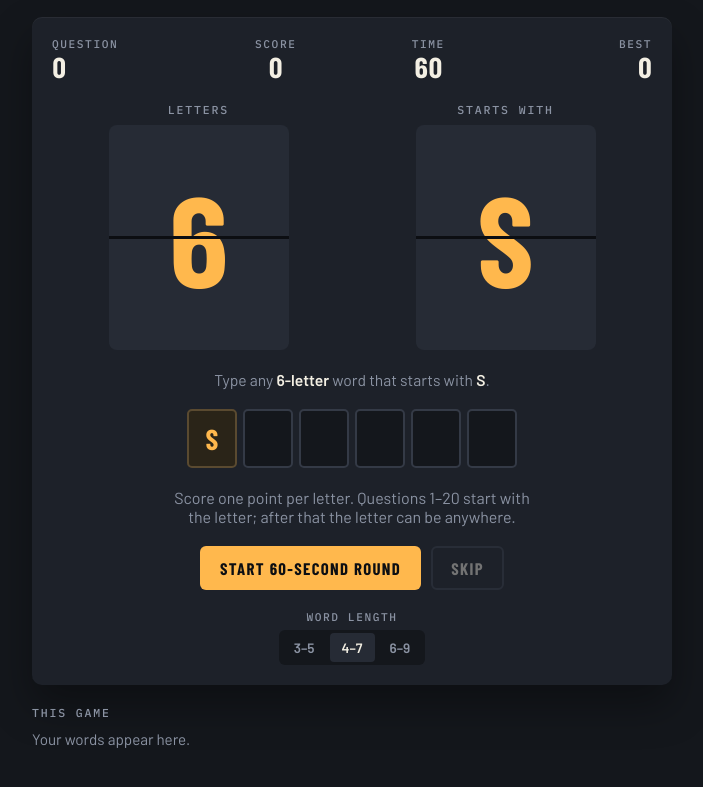
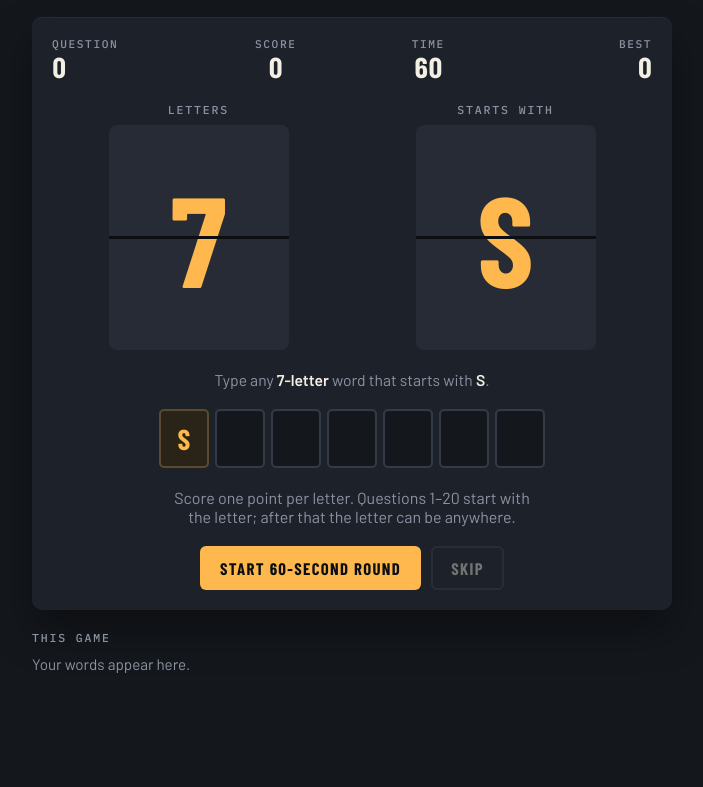
Before and after one commit to peterpppp1111/letter-board, a plain HTML site: page index.html in a window 1280 px wide. Shown: the part 165-952 px from the top of the page, without its empty margins (288-991 px from the left). After the commit the page ends 886 px from the top, so only its background shows below. Drawn offline with nearby package versions, Linux system fonts and the light colour scheme; a web font is replaced by a local one.

Commit message:
Remove word-length setting; boards use any length from 3 to 9
Co-Authored-By: Claude Opus 5.5 <noreply@anthropic.com>
Claude-Session: https://claude.ai/code/session_01CNHCu7ZkFx6C4Lt1DgWCgB

```diff
--- a/index.html
+++ b/index.html
@@ -121,15 +121,8 @@ button {
 .ghost { background: transparent; color: var(--ink); border-color: #3a404c; }
 .ghost:hover { border-color: var(--muted); }
 button:disabled { opacity: .4; cursor: default; }
-button:focus-visible, .seg button:focus-visible { outline: 2px solid var(--amber); outline-offset: 2px; }
+button:focus-visible { outline: 2px solid var(--amber); outline-offset: 2px; }
 
-/* settings */
-.settings { display: flex; gap: 16px; flex-wrap: wrap; justify-content: center; }
-.setting { display: flex; flex-direction: column; gap: 6px; align-items: center; }
-.setting .k { font-family: var(--mono); font-size: .7rem; letter-spacing: .14em; text-transform: uppercase; color: var(--muted); }
-.seg { display: inline-flex; background: var(--board); border-radius: 6px; padding: 3px; gap: 3px; }
-.seg button { font-family: var(--body); font-weight: 600; font-size: .85rem; letter-spacing: 0; text-transform: none; padding: 6px 12px; border: 0; background: transparent; color: var(--muted); border-radius: 4px; }
-.seg button[aria-pressed="true"] { background: var(--flap); color: var(--ink); }
 
 /* ledger */
 .ledger h2 { font-family: var(--mono); font-size: .72rem; letter-spacing: .16em; text-transform: uppercase; color: var(--muted); font-weight: 500; margin: 0 0 10px; }
@@ -193,16 +186,6 @@ button:focus-visible, .seg button:focus-visible { outline: 2px solid var(--amber
       <button class="primary" id="startBtn" disabled>Start</button>
       <button class="ghost" id="skipBtn" disabled>Skip</button>
     </div>
-
-    <div class="settings">
-      <div class="setting"><span class="k">Word length</span>
-        <div class="seg" id="diffSeg" role="group" aria-label="Word length">
-          <button data-v="easy" aria-pressed="false">3–5</button>
-          <button data-v="normal" aria-pressed="true">4–7</button>
-          <button data-v="hard" aria-pressed="false">6–9</button>
-        </div>
-      </div>
-    </div>
   </section>
 
   <section class="ledger" aria-label="This game">
@@ -219,7 +202,7 @@ button:focus-visible, .seg button:focus-visible { outline: 2px solid var(--amber
     survival: { time: 15, perWord: true,  skip: false, scoreLabel: 'Words', bestUnit: 'words',
                 start: 'Start survival', help: 'Answer each board within 15 seconds. Questions 1–20 start with the letter; after that the letter can be anywhere.' },
   };
-  const RANGES = { easy: [3, 5], normal: [4, 7], hard: [6, 9] };
+  const LENGTHS = [3, 9]; // boards use any word length from 3 to 9
   const ANYWHERE_AFTER = 20; // questions 1–20 use the first letter; from question 21 the position is random
   const MIN_COMMON = 4;      // only deal boards with at least this many everyday answers
 
@@ -228,7 +211,7 @@ button:focus-visible, .seg button:focus-visible { outline: 2px solid var(--amber
     qnum: $('qnum'), score: $('score'), scoreLabel: $('scoreLabel'), time: $('time'), best: $('best'),
     len: $('len'), let: $('let'), flapLen: $('flapLen'), flapLet: $('flapLet'), letterLabel: $('letterLabel'),
     rule: $('rule'), tiles: $('tiles'), entry: $('entry'), guess: $('guess'), msg: $('msg'),
-    startBtn: $('startBtn'), skipBtn: $('skipBtn'), ledger: $('ledger'), diffSeg: $('diffSeg'),
+    startBtn: $('startBtn'), skipBtn: $('skipBtn'), ledger: $('ledger'),
     modeLinks: document.querySelectorAll('.modes a'),
   };
 
@@ -240,12 +223,12 @@ button:focus-visible, .seg button:focus-visible { outline: 2px solid var(--amber
   let dict = null;   // Set of every accepted word
   let common = null; // { length: [words] } everyday words, used to deal boards and give hints
   const S = {
-    mode: 'sprint', diff: store.get('lb-diff', 'normal'),
+    mode: 'sprint',
     len: 5, letter: 's', pos: 0, q: 0, score: 0, left: 60, playing: false,
     used: new Set(), log: [], timer: null, lock: false,
   };
   const M = () => MODES[S.mode];
-  const bestKey = () => `lb-best-${S.mode}-${S.diff}`;
+  const bestKey = () => `lb-best-${S.mode}`;
   const ordinal = n => n + (n % 10 === 1 && n !== 11 ? 'st' : n % 10 === 2 && n !== 12 ? 'nd' : n % 10 === 3 && n !== 13 ? 'rd' : 'th');
 
   // ---------- dealing ----------
@@ -255,7 +238,7 @@ button:focus-visible, .seg button:focus-visible { outline: 2px solid var(--amber
   function deal() {
     S.q++;
     const anywhere = S.q > ANYWHERE_AFTER;
-    const [lo, hi] = RANGES[S.diff];
+    const [lo, hi] = LENGTHS;
     for (let tries = 0; tries < 300; tries++) {
       const L = lo + Math.floor(Math.random() * (hi - lo + 1));
       const pool = common[L] || [];
@@ -453,15 +436,6 @@ button:focus-visible, .seg button:focus-visible { outline: 2px solid var(--amber
     renderStats(); renderLedger();
   }
 
-  const diffSync = () => els.diffSeg.querySelectorAll('button').forEach(b => b.setAttribute('aria-pressed', String(b.dataset.v === S.diff)));
-  diffSync();
-  els.diffSeg.addEventListener('click', e => {
-    const b = e.target.closest('button'); if (!b || b.dataset.v === S.diff) return;
-    S.diff = b.dataset.v; store.set('lb-diff', S.diff); diffSync();
-    setMode(S.mode);
-    if (S.playing === false && dict) say('Word length changed. Press Start when ready.', 'info');
-  });
-
   window.addEventListener('hashchange', () => setMode(location.hash.slice(1)));
 
   // ---------- wire up ----------
```
Also changed, not shown: 1 other file.
